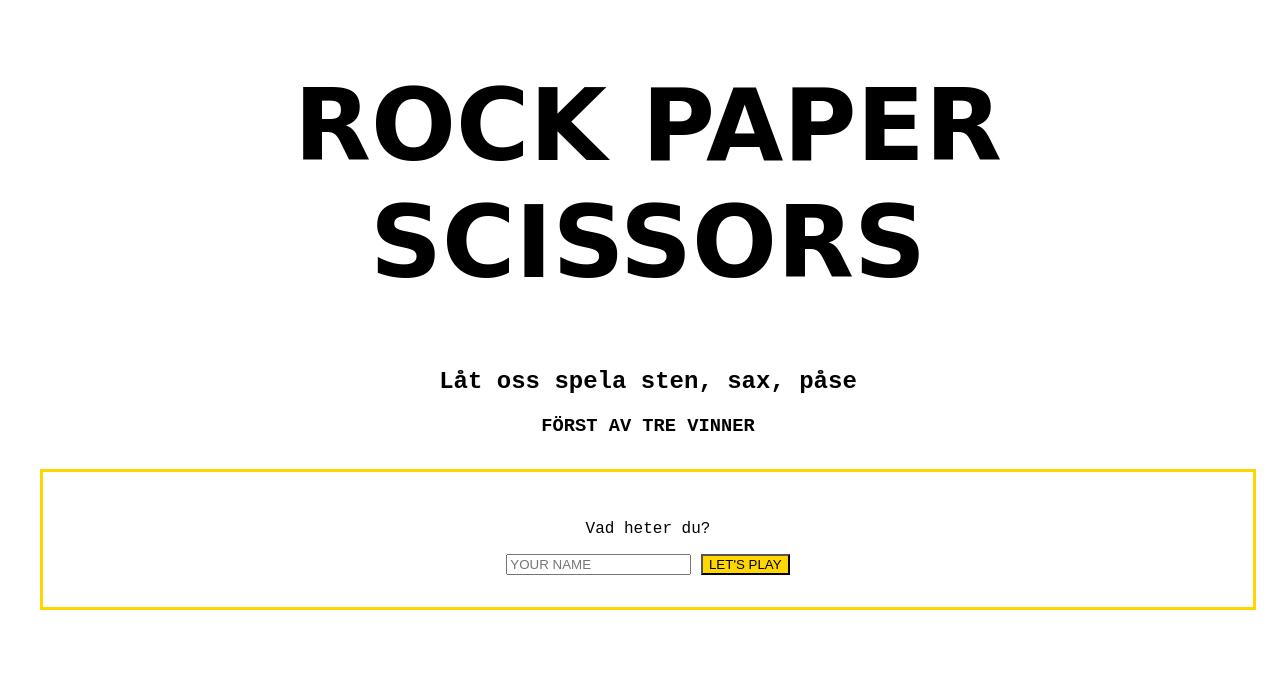
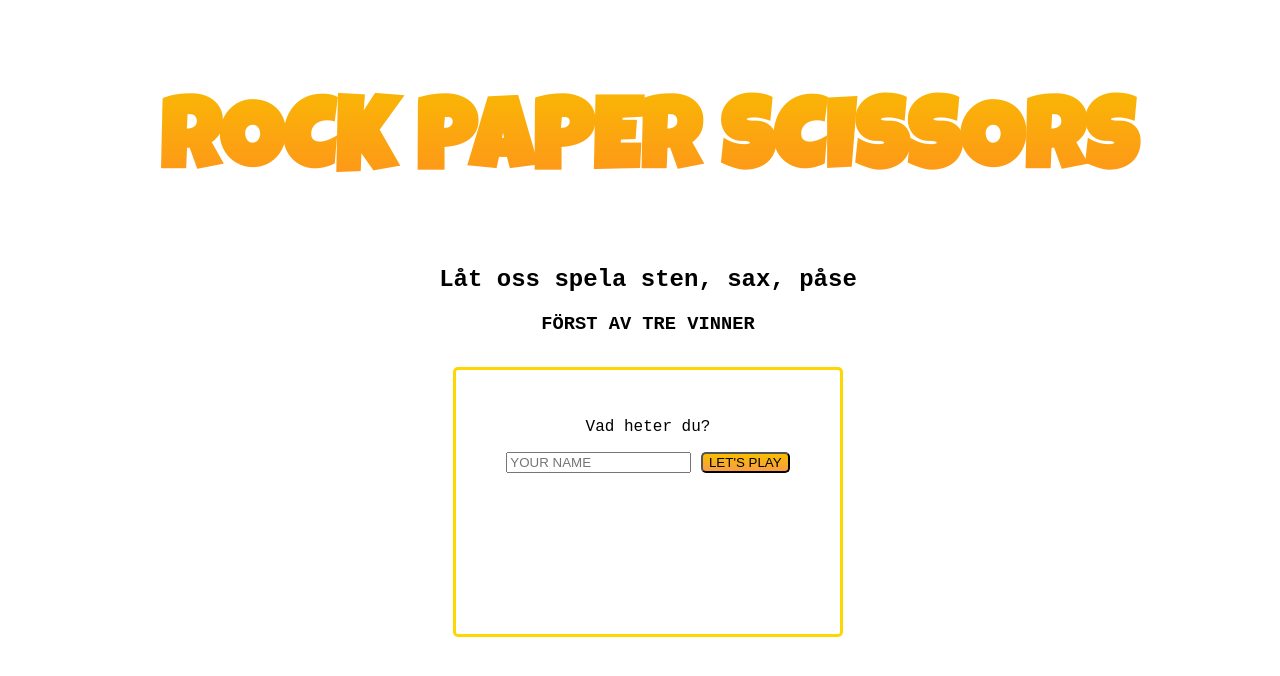
Before and after one commit to annasundbergg/annasundbergg-FE22-js1-mp2-anna-sundberg, a plain HTML site: page index.html in a window 1280 px wide. Drawn offline with Linux system fonts and the light colour scheme; a web font is replaced by a local one.

Commit message:
change title font and some styling

```diff
--- a/css/style.css
+++ b/css/style.css
@@ -5,24 +5,39 @@ body {
   width: 100vw;
 }
 
-h1 {
-    font-family: "Nabla", cursive;
+#title {
+  padding-top: 2rem;
+  font-family: "Luckiest Guy", cursive;
   font-size: 100px;
   text-align: center;
+  background: -webkit-linear-gradient(#f8be00, #ff8f1e);
+  -webkit-background-clip: text;
+  -webkit-text-fill-color: transparent;
 }
 
 .winner {
   font-family: "Courier New", Courier, monospace;
 }
 
-div {
+#player-form,
+#game-container {
   border: 3px solid gold;
+  border-radius: 5px;
   padding: 2rem;
-    margin: 2rem;
+  margin: auto;
+  margin-top: 2rem;
+  width: 320px;
+  height: 200px;
+}
+
+#game-container {
+  width: 320px;
+  height: 400px;
 }
 
 button {
-    background-color: gold;
+  background: linear-gradient(#f8be00, #f99e44);
+  border-radius: 5px;
 }
 
 #gameContainer button {
--- a/index.html
+++ b/index.html
@@ -7,16 +7,18 @@
         <script src="js/script.js" defer></script>
         <link rel="stylesheet" href="css/style.css" />
         <link rel="icon" type="favicon" href="./images/favicon.png" />
-        <link rel="preconnect" href="https://fonts.googleapis.com" />
-        <link rel="preconnect" href="https://fonts.gstatic.com" crossorigin />
-        <link href="https://fonts.googleapis.com/css2?family=Nabla&display=swap" rel="stylesheet"/>
+        <link rel="preconnect" href="https://fonts.googleapis.com">
+        <link rel="preconnect" href="https://fonts.gstatic.com" crossorigin>
+        <link href="https://fonts.googleapis.com/css2?family=Luckiest+Guy&display=swap" rel="stylesheet">
         <title>ROCK PAPER SCISSORS</title>
     </head>
     <body>
-        <h1>ROCK PAPER SCISSORS</h1>
+        <header>
+        <h1 id="title">ROCK PAPER SCISSORS</h1>
+    </header>
         <h2>Låt oss spela sten, sax, påse</h2>
         <h3>FÖRST AV TRE VINNER</h3>
-        <div id="header">
+        <div id="player-form">
             <form action="">
                 <p>Vad heter du?</p>
                 <input type="text" placeholder="YOUR NAME" />
--- a/js/script.js
+++ b/js/script.js
@@ -7,6 +7,7 @@ const computerPointsh3 = document.querySelector("#computer-points");
 const resultText = document.querySelector("#result-text");
 let playerPoints = 0;
 let computerPoints = 0;
+let winnerDeclared = false;
 
 const array = ["rock", "paper", "scissors"];
 
@@ -25,6 +26,8 @@ startBtn.addEventListener("click", function (event) {
   let computerText = document.querySelector("#computer-text");
 
   gameContainer.addEventListener("click", function (event) {
+    if (winnerDeclared) return; // Do nothing if winner has been declared
+
     let randomNumber = Math.floor(Math.random() * array.length);
     const userChoice = event.target.id;
     const computerChoice = array[randomNumber];
@@ -66,6 +69,8 @@ startBtn.addEventListener("click", function (event) {
 });
 
 function winner() {
+  winnerDeclared = true;
+
   computerPoints = 0;
   playerPoints = 0;
 
```
Lines whose indentation alone changed are shown as unchanged.
